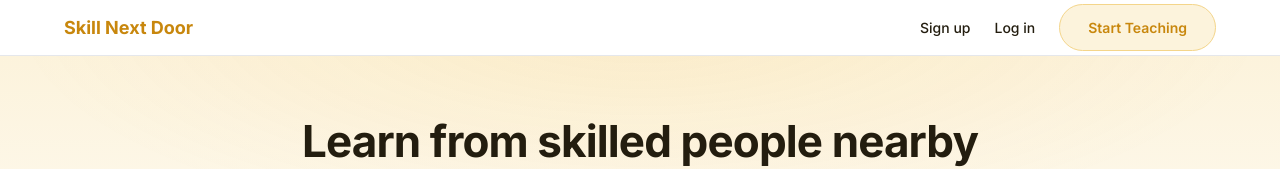
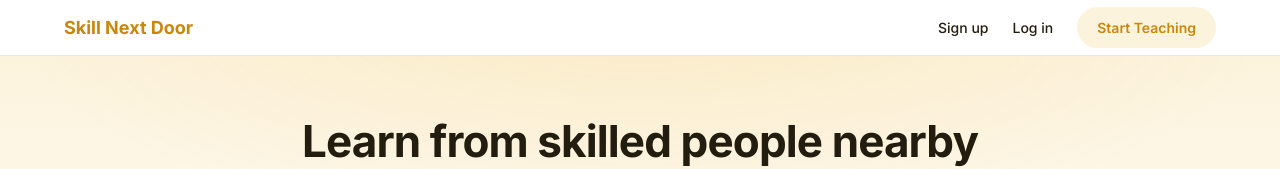
Before and after one commit to tasharofi/coachfinder, a React (Vite) app in the folder client/: page / in a window 1280 px wide. Shown: the top 169 px of the page. Built offline with nearby package versions, Linux system fonts and the light colour scheme; no server answers.

Commit message:
Auto-commit: Claude Code session changes

```diff
--- a/client/src/index.css
+++ b/client/src/index.css
@@ -176,15 +176,17 @@ a:hover {
 .nav-cta {
   background: var(--color-primary-soft);              /* #FCF3DC */
   color: var(--color-primary-active);                 /* #C8870D — readable amber on soft fill */
-  border: 1px solid var(--color-primary-ring);        /* subtle amber border */
+  border: none;                                       /* flat, minimal */
   border-radius: 999px;
-  padding: 12px 28px;
+  padding: 10px 20px;
   font-size: var(--font-size-sm);
   font-weight: 600;
+  text-decoration: none;
 }
 
 .nav-cta:hover {
   background: var(--color-primary-soft-hover);         /* #FAEAC4 */
+  text-decoration: none;                              /* no underline on hover */
 }
 
 .btn-sm {
```
